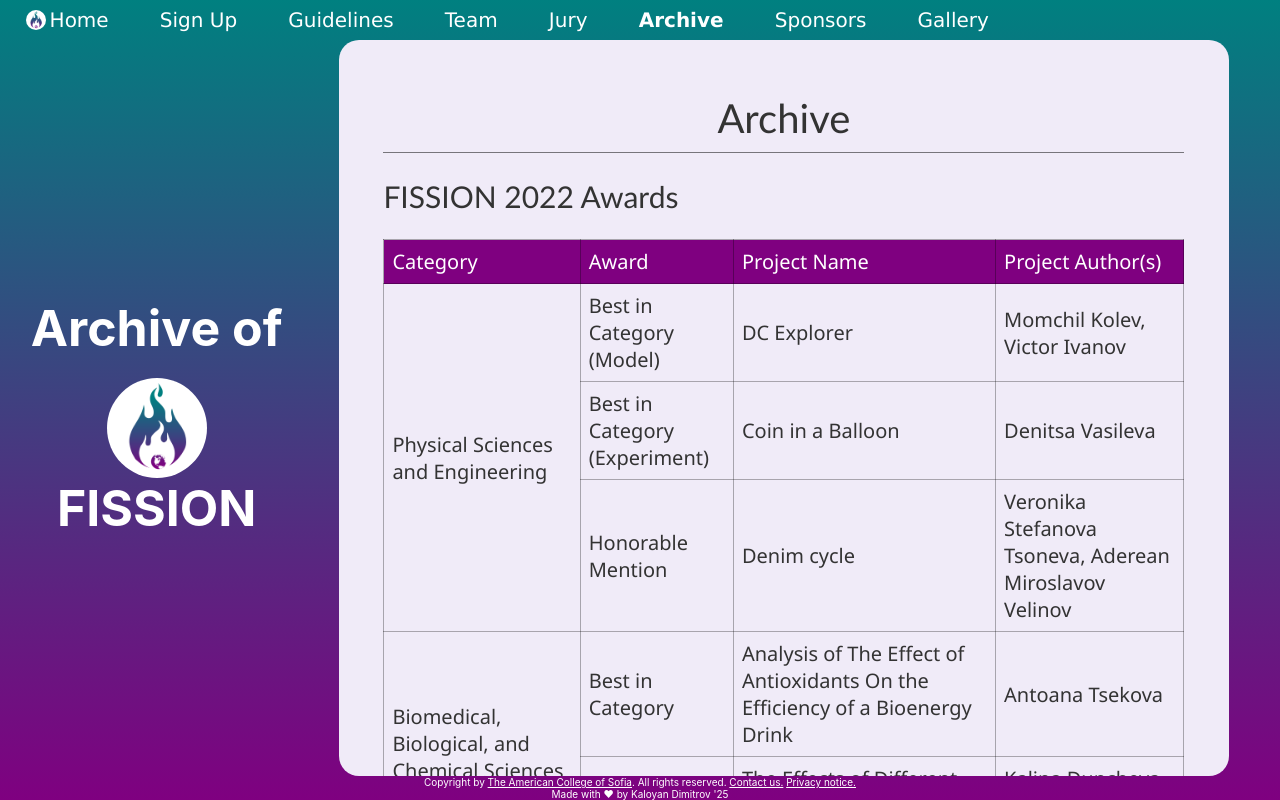
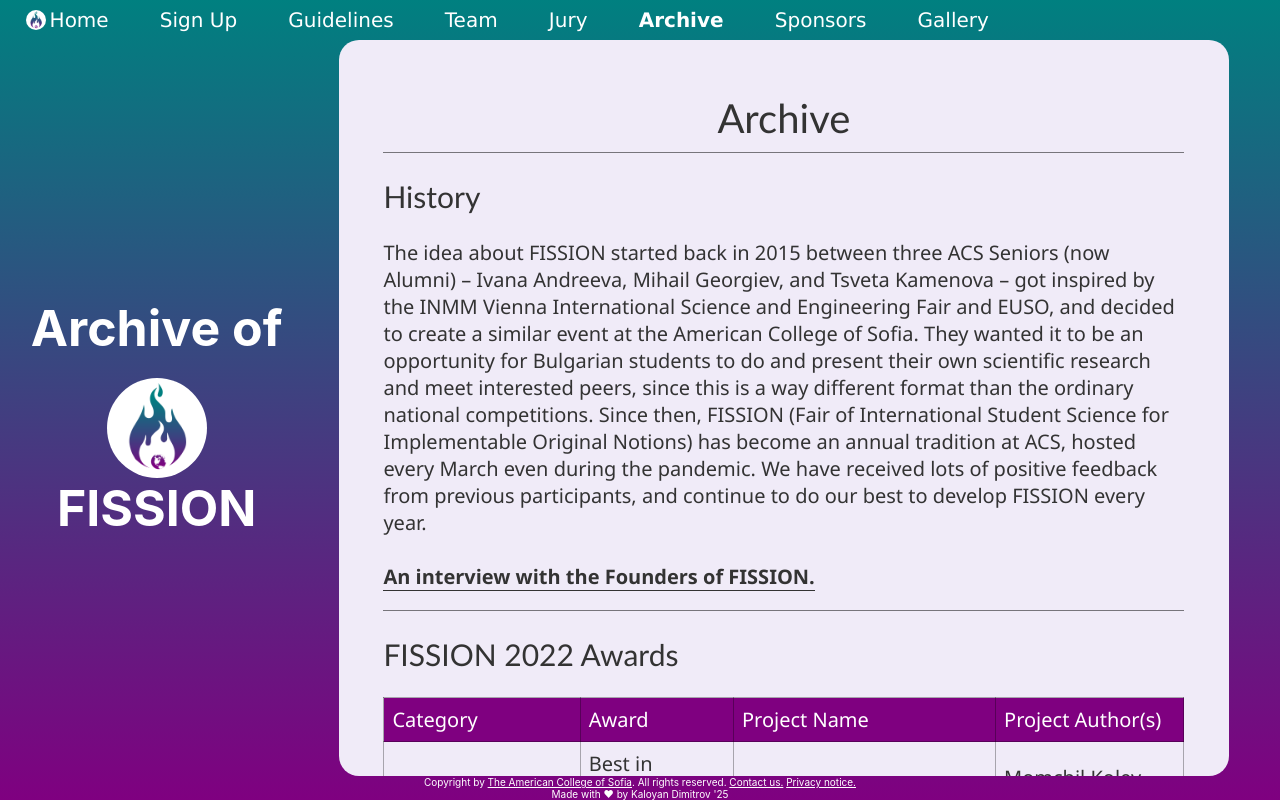
Before and after one commit to FreakyCoder/fission, a Next.js app: page /archive in a window 1280 px wide. Built offline with nearby package versions, Linux system fonts and the light colour scheme.

Commit message:
Added history to archive page.

```diff
--- a/pages/archive.js
+++ b/pages/archive.js
@@ -11,6 +11,30 @@
 			</Head>
 			<div className={styles.content}>
 				<h1>Archive</h1>
+				<hr />
+				<h2>History</h2>
+				<p>
+					The idea about FISSION started back in 2015 between three
+					ACS Seniors (now Alumni) – Ivana Andreeva, Mihail Georgiev,
+					and Tsveta Kamenova – got inspired by the INMM Vienna
+					International Science and Engineering Fair and EUSO, and
+					decided to create a similar event at the American College of
+					Sofia. They wanted it to be an opportunity for Bulgarian
+					students to do and present their own scientific research and
+					meet interested peers, since this is a way different format
+					than the ordinary national competitions. Since then, FISSION
+					(Fair of International Student Science for Implementable
+					Original Notions) has become an annual tradition at ACS,
+					hosted every March even during the pandemic. We have
+					received lots of positive feedback from previous
+					participants, and continue to do our best to develop FISSION
+					every year.
+					<br />
+					<br />
+					<a href="/Article_from_ACS_Magazine_Issue_14_December_2015.pdf">
+						<b>An interview with the Founders of FISSION.</b>
+					</a>
+				</p>
 				<hr />
 				<h2>FISSION 2022 Awards</h2>
 				<ResponsiveTable>
```
Also changed, not shown: 1 other file (tests, documents, lock files or other folders).
